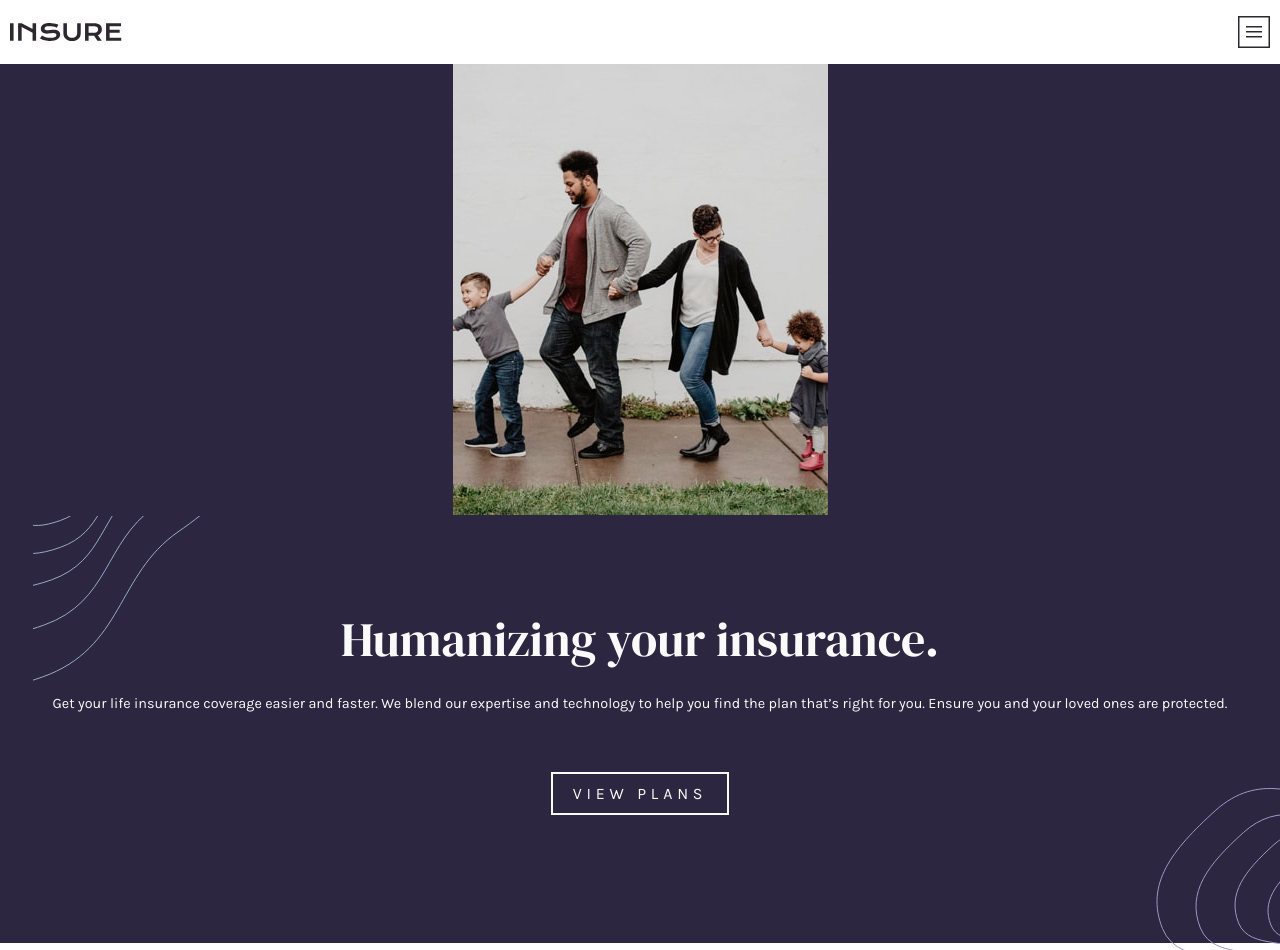
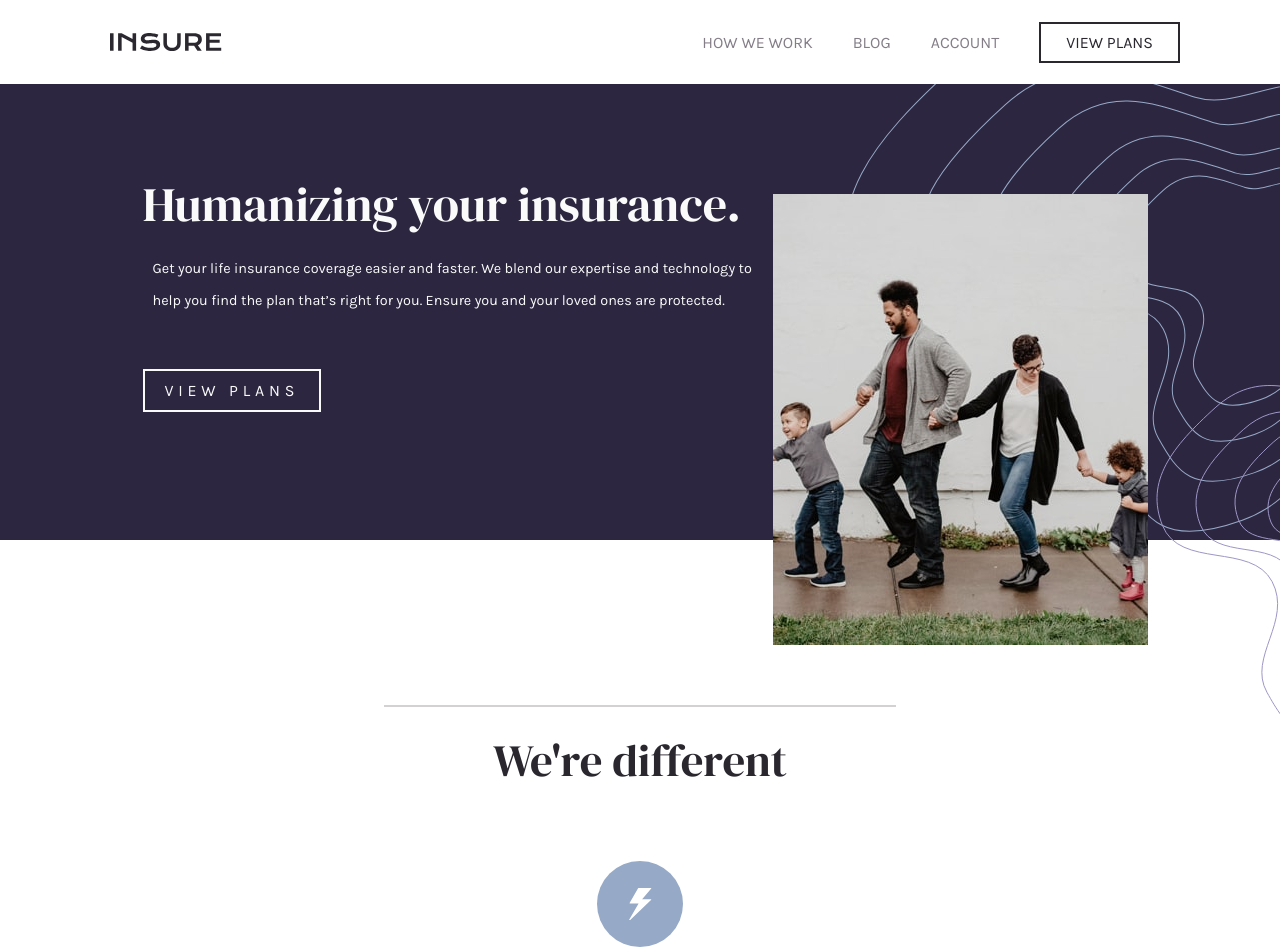
Before and after one commit to matt9663/insure-landing-page, a plain HTML site: page index.html in a window 1280 px wide. Shown: the top 950 px of the page. Drawn offline with Linux system fonts and the light colour scheme.

Commit message:
begun work on desktop styling, nav bar completed, hero in progress

```diff
--- a/style.css
+++ b/style.css
@@ -296,3 +296,98 @@ footer {
 .footer-header {
   padding: 70px 0 60px 0;
 }
+
+@media only screen and  (min-width: 1000px) {
+
+  .hamburger-icon {
+    display: none
+  }
+
+  .close-menu {
+    display: none;
+  }
+
+  .header {
+    display: flex;
+    flex-direction: row;
+    align-items: center;
+    justify-content: space-between;
+    padding: 10px 100px;
+  }
+
+  .nav-container {
+    display: flex;
+    flex-direction: row;
+    align-items: flex-end;
+    justify-content: flex-end;
+    position: relative;
+    height: 100%;
+    width: 75%;
+    background-color: #ffffff;
+
+    text-align: center;
+    background-image: none;
+    background-position: none;
+    background-repeat: no-repeat;
+    transition: linear .3s;
+    z-index:1;
+  }
+
+  .nav-options {
+    height: 50%;
+    display: flex;
+    flex-direction: row;
+    justify-content: space-evenly;
+    padding: 0;
+  }
+
+  .nav-options li a {
+    color: var(--darkGreyViolet);
+    font-size: 1rem;
+    letter-spacing: 0;
+    margin: 0 20px;
+  }
+
+  .nav-options li a:hover {
+    text-decoration: none;
+    color: var(--veryDarkViolet)
+  }
+
+  #plans-link-button {
+    color: var(--veryDarkViolet);
+    border-color: var(--veryDarkViolet);
+    padding: 9px 25px;
+    margin-right: 0;
+  }
+
+  #plans-link-button:hover {
+    text-decoration: none;
+    background-color: var(--veryDarkViolet);
+    color: var(--veryLightGrey);
+  }
+
+
+  .hidden-nav {
+    visibility: visible;
+    opacity: 1;
+  }
+
+ .hero-wrapper {
+   flex-direction: row-reverse;
+   background-image: url('./images/bg-pattern-intro-right-desktop.svg');
+   background-position: top right;
+   background-repeat: no-repeat;
+ }
+
+ .hero-text-elements {
+   text-align: left;
+   justify-content: center;
+   background-image: none;
+   width: 50%;
+ }
+ .hero-image {
+   position: relative;
+   top: 110px;
+  z-index: 0;
+ }
+}
```
